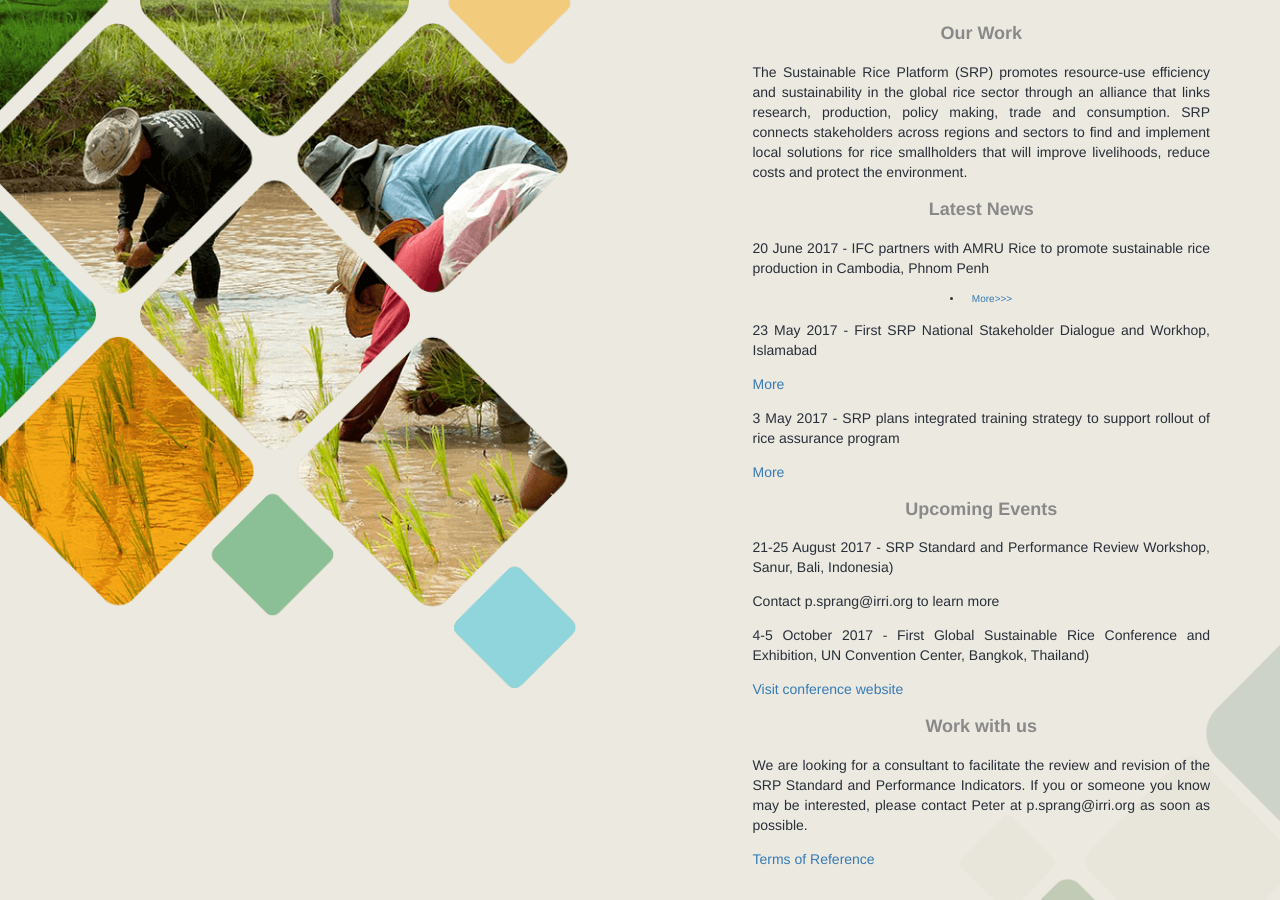
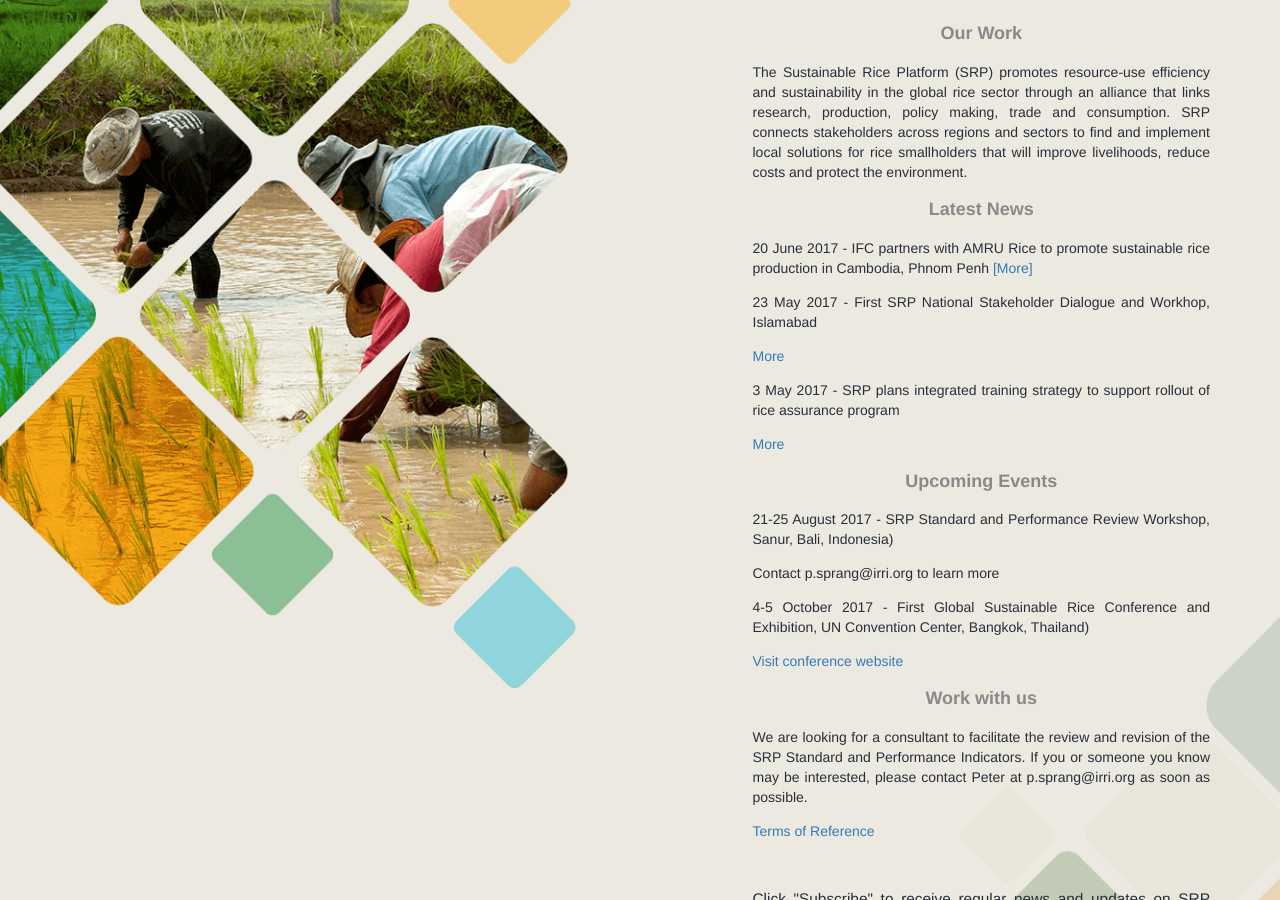
Before and after one commit to sustainablericeplatform/sustainablericeplatform.github.io, a Jekyll site: the page built from index.html, in a window 1280 px wide and 900 px high, scrolled down 455 px. Built offline with Jekyll 4.4.1, drawn with Linux system fonts in a browser that asks for light colours.

Commit message:
Update index.html

```diff
--- a/index.html
+++ b/index.html
@@ -14,7 +14,7 @@
                 <h2 class="gray">Our Work</h2>
                 <p>The Sustainable Rice Platform (SRP) promotes resource-use efficiency and sustainability in the global rice sector through an alliance that links research, production, policy making, trade and consumption. SRP connects stakeholders across regions and sectors to find and implement local solutions for rice smallholders that will improve livelihoods, reduce costs and protect the environment.</p>
                 <h2 class="gray">Latest News</h2>
-                <p>20 June 2017 - IFC partners with AMRU Rice to promote sustainable rice production in Cambodia, Phnom Penh <a href="http://www.finchannel.com/business/65833-ifc-partners-with-amru-rice-to-promote-sustainable-rice-production-in-cambodia" target="_blank"><li><i class="fa- fa-square"></i>More>>></a></p>
+                <p>20 June 2017 - IFC partners with AMRU Rice to promote sustainable rice production in Cambodia, Phnom Penh <a href="http://www.finchannel.com/business/65833-ifc-partners-with-amru-rice-to-promote-sustainable-rice-production-in-cambodia" target="_blank">[More]</a></p>
                 <p>23 May 2017 - First SRP National Stakeholder Dialogue and Workhop, Islamabad</p>
                 <p><a href="http://www.wwfpak.org/newsroom/23517_sustainablerice.php" target="_blank">More</a></p>
                 <p>3 May 2017 - SRP plans integrated training strategy to support rollout of rice assurance program</p>
```
